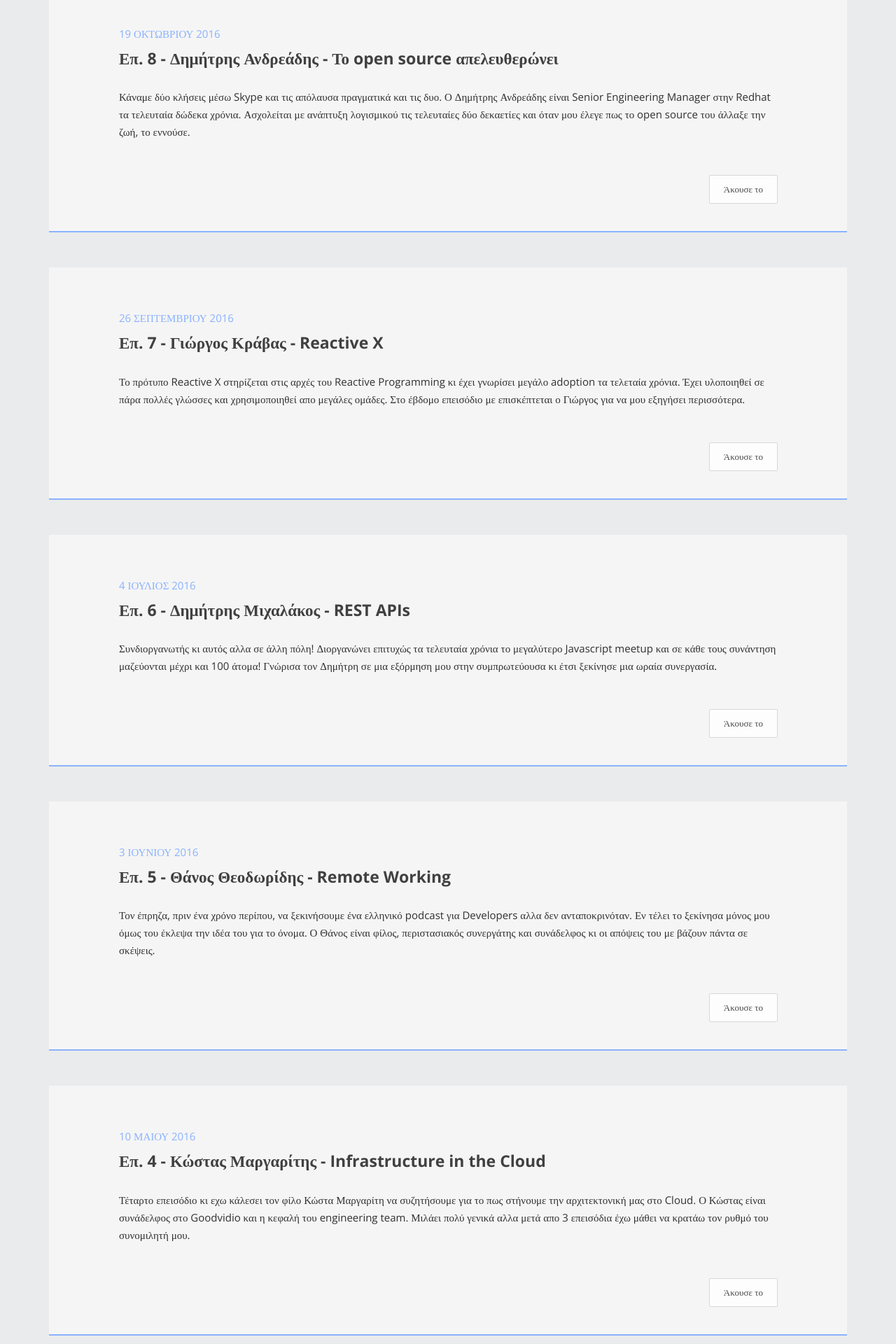
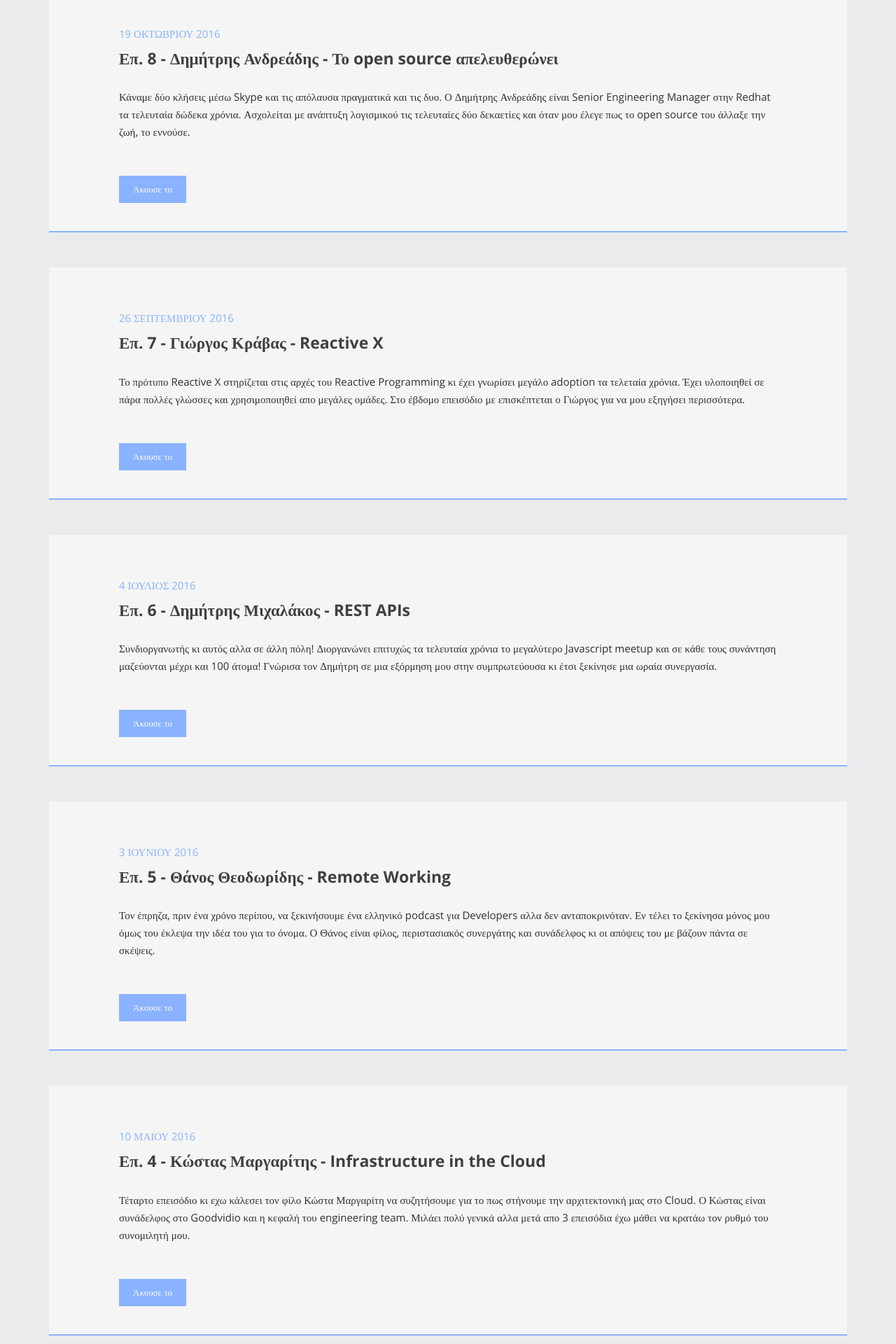
Before and after one commit to kbariotis/devastation-podcast, a Jekyll site: the page built from index.html, in a window 1280 px wide. Shown: the part 535-2455 px from the top of the page at 70% size. Built offline with Jekyll 4.4.1, drawn with Linux system fonts in a browser that asks for light colours; Markdown is read by kramdown in place of the engine named in the settings; comment, search, counter and statistics services are not loaded.

Commit message:
change CTA to home page

```diff
--- a/css/style.css
+++ b/css/style.css
@@ -312,14 +312,11 @@ header {
 .post-item .post-body .content p:last-child {
   margin-bottom: 0;
 }
-.post-more-container {
-  text-align:  right;
-}
 .post-item .post-more {
-  background: #fdfdfd;
-  color: #494949;
+  background: #8ab2ff;
+  color: #fff;
   padding: 7px 20px;
-  box-shadow: 0px 0px 1px 0px #494949;
+  /* box-shadow: 0px 0px 1px 0px #494949; */
   font-size: 13px;
   display: inline-block;
   -webkit-transition: all .25s ease;
@@ -327,10 +324,23 @@ header {
   -ms-transition: all .25s ease;
   -o-transition: all .25s ease;
   transition: all .25s ease;
+  border: 0;
+  border-radius: 0;
 }
+
+.post-item .post-more:active,
+.post-item .post-more:hover,
+.post-item .post-more:focus,
+.post-item .post-more:visited {
+  border: 0;
+  box-shadow: none;
+  outline: 0;
+}
+
 .post-item .post-more:hover {
-  background: #ddd;
+  background-color: #44629b;
 }
+
 .post-item.no-header .post-body {
   padding-top: 0;
 }
@@ -724,9 +734,6 @@ blockquote {
     width: 100px;
     height: 100px;
   }
-  .post-more-container {
-    text-align: left;
-  }
 
   .post-item {
     padding-top:  20px;
--- a/index.html
+++ b/index.html
@@ -56,9 +56,7 @@ title: Devastation Podcast - Το podcast για developers
                     {{ post.excerpt }}
                 </div>
             </div>
-            <div class="post-more-container">
-              <a href="{{ post.url }}" class="post-more">Άκουσε το</a>
-            </div>
+            <a href="{{ post.url }}" class="post-more">Άκουσε το</a>
 
             <!-- <ul class="post-socials">
               <li>
```
